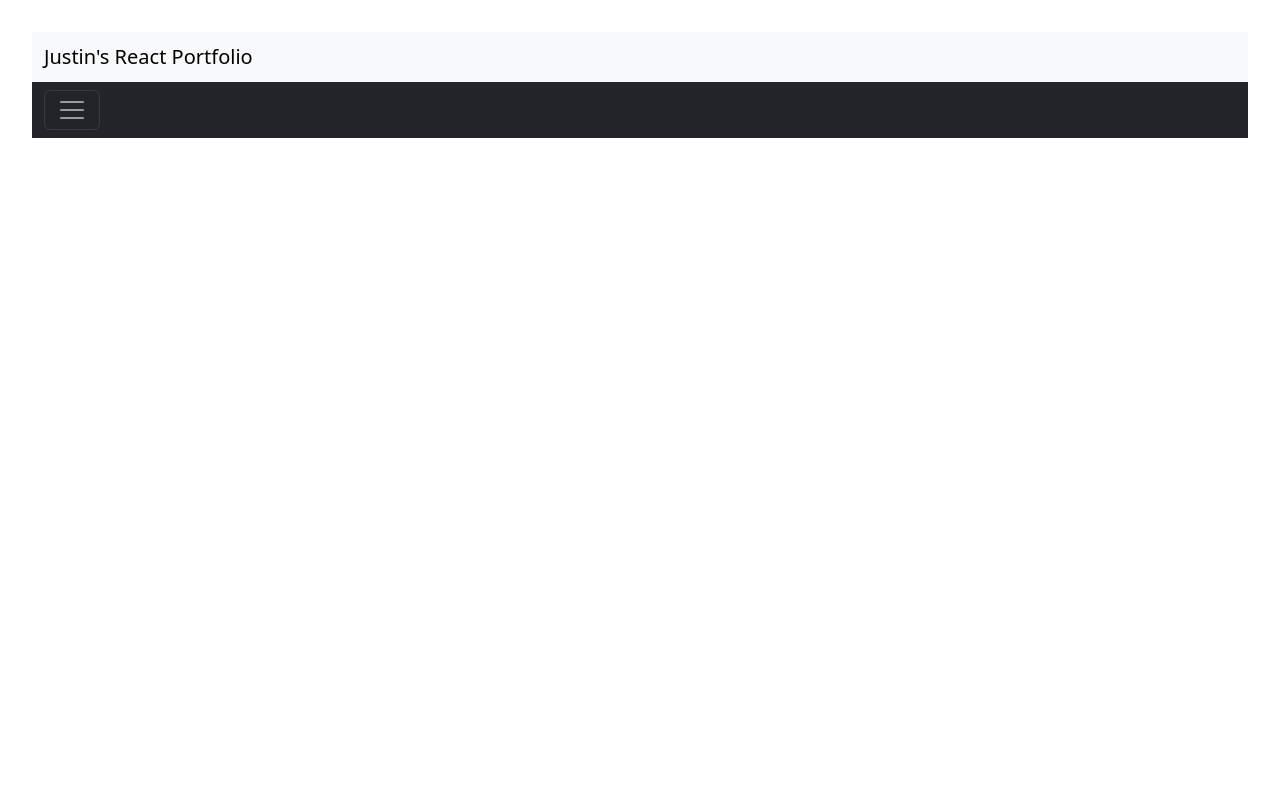
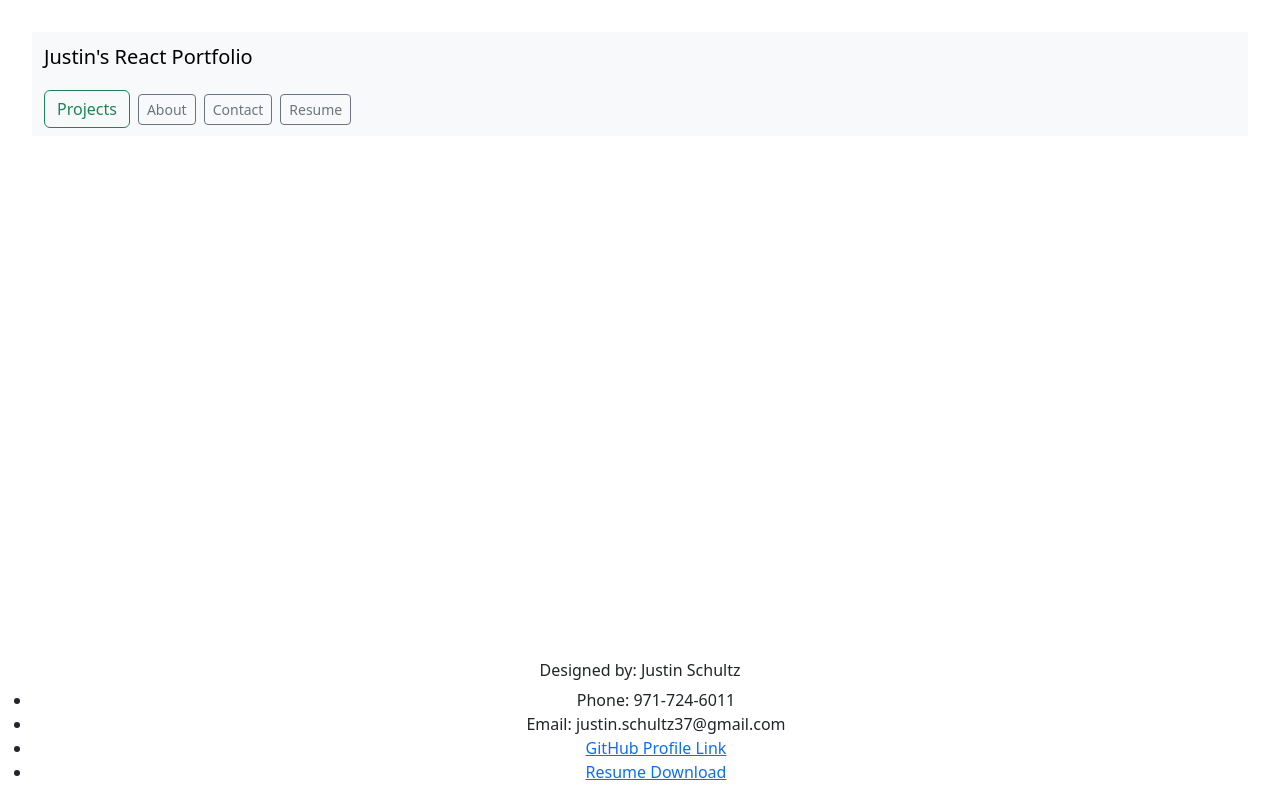
Before and after one commit to justin-schultz37/react-portfolio, a React (Vite) app in the folder Portfolio/: page / in a window 1280 px wide. Built offline with nearby package versions, Linux system fonts and the light colour scheme.

Commit message:
added project page with project card

```diff
--- a/Portfolio/package.json
+++ b/Portfolio/package.json
@@ -13,7 +13,8 @@
   "dependencies": {
     "bootstrap": "^5.3.2",
     "react": "^18.2.0",
-    "react-dom": "^18.2.0"
+    "react-dom": "^18.2.0",
+    "react-router-dom": "^6.21.1"
   },
   "devDependencies": {
     "@types/react": "^18.2.43",
--- a/Portfolio/src/App.jsx
+++ b/Portfolio/src/App.jsx
@@ -1,13 +1,16 @@
-import { useState } from 'react'
+
 import Header from '../src/components/Header.jsx';
+import Footer from '../src/components/Footer.jsx';
 import './App.css'
 
 function App() {
-  const [count, setCount] = useState(0)
 
   return (
-    < Header />
-  )
+    <>
+      <Header />
+      <Footer />
+    </>
+  );
 }
 
 export default App
--- a/Portfolio/src/components/Footer.jsx
+++ b/Portfolio/src/components/Footer.jsx
@@ -0,0 +1,17 @@
+import React from 'react';
+
+const Footer = () => {
+    return (
+        <div class="fixed-bottom">
+            <h6>Designed by: Justin Schultz</h6>
+            <ul>
+                <li>Phone: 971-724-6011</li>
+                <li>Email: justin.schultz37@gmail.com</li>
+                <li><a href="https://github.com/justin-schultz37">GitHub Profile Link</a></li>
+                <li><a href="./resume.html">Resume Download</a></li>
+            </ul>
+        </div>
+    );
+};
+
+export default Footer;
--- a/Portfolio/src/components/Navbar.jsx
+++ b/Portfolio/src/components/Navbar.jsx
@@ -3,26 +3,13 @@ import React from 'react';
 const Navbar = () => {
     return (
         <div>
-            <div className="collapse" id="navbarToggleExternalContent" data-bs-theme="dark">
-                <div className="bg-dark p-4">
-                    <h5 className="text-body-emphasis h4">Collapsed content</h5>
-                    <span className="text-body-secondary">Toggleable via the navbar brand.</span>
-                </div>
-            </div>
-            <nav className="navbar navbar-dark bg-dark">
-                <div className="container-fluid">
-                    <button
-                        className="navbar-toggler"
-                        type="button"
-                        data-bs-toggle="collapse"
-                        data-bs-target="#navbarToggleExternalContent"
-                        aria-controls="navbarToggleExternalContent"
-                        aria-expanded="false"
-                        aria-label="Toggle navigation"
-                    >
-                        <span className="navbar-toggler-icon"></span>
-                    </button>
-                </div>
+            <nav class="navbar bg-body-tertiary">
+                <form class="container-fluid justify-content-start">
+                    <button class="btn btn-outline-success me-2" type="button">Projects</button>
+                    <button class="btn btn-sm btn-outline-secondary me-2" type="button">About</button>
+                    <button class="btn btn-sm btn-outline-secondary me-2" type="button">Contact</button>
+                    <button class="btn btn-sm btn-outline-secondary me-2" type="button">Resume</button>
+                </form>
             </nav>
         </div>
     );
```
Also changed, not shown: Portfolio/src/pages/Project.jsx (added, +14 -0 lines), 1 other file (tests, documents, lock files or other folders).
